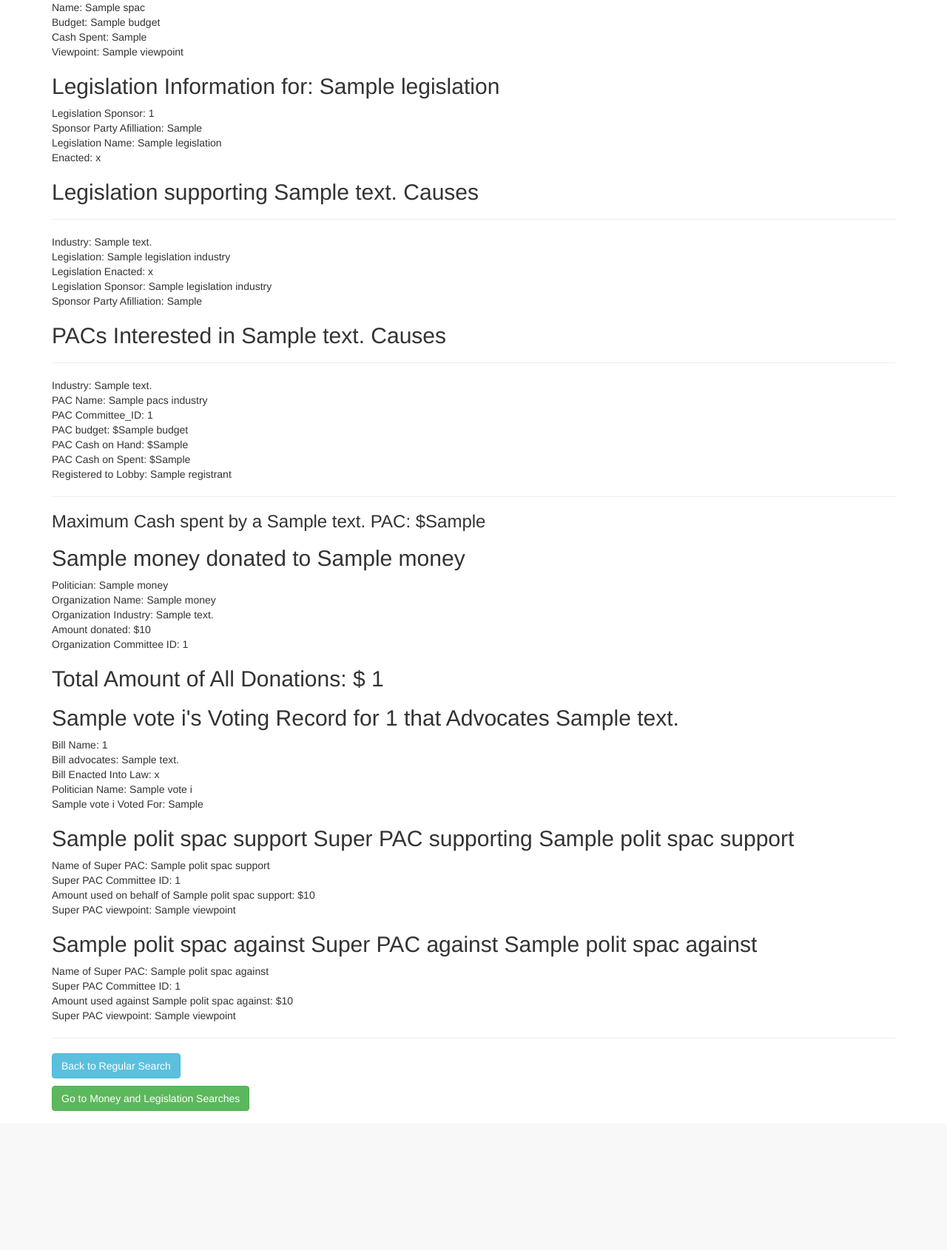
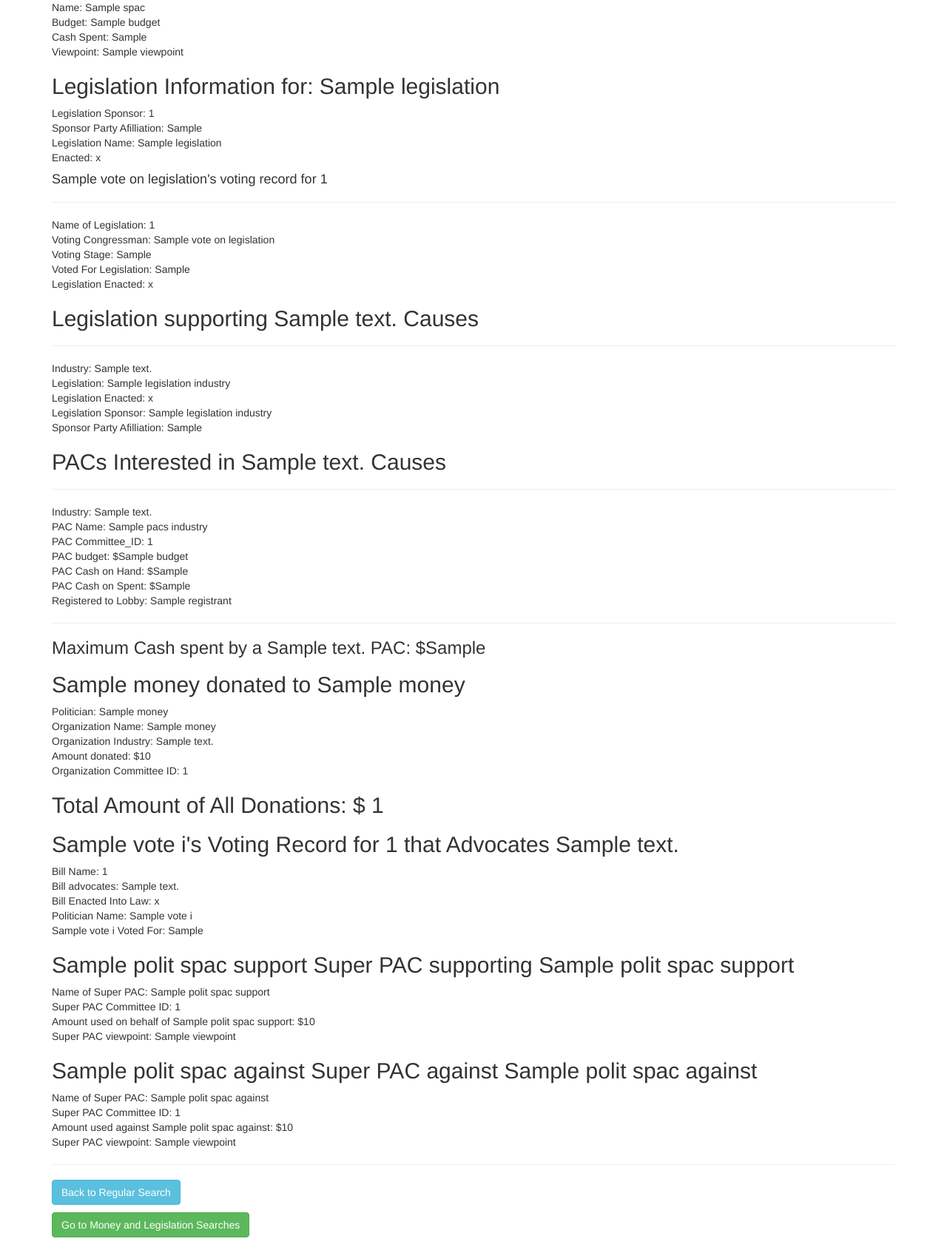
Before and after one commit to dariajung/cs4111-g13, a Flask app: template webserver/templates/search_results.html in a window 1280 px wide. Shown: the part 1554-3244 px from the top of the page at 74% size. Before the commit the page ends 3056 px from the top, so only its background shows below. Run offline with Flask 2, Linux system fonts and the light colour scheme; the template is opened without the code that fills it: most values are stand-ins (such as "Sample title", 1, 10 or a date in 2020); parts of the project's set-up code (start-up, migrations or seed data) failed here and were passed over; some libraries are stand-ins or nearby versions.

Commit message:
add search to see how x politician voted for legislation y

```diff
--- a/webserver/server.py
+++ b/webserver/server.py
@@ -853,6 +853,28 @@ def search_how_polit_voted_on_bill():
 #   results = []
 #   return render_template('search_results.html', money_legislation_data = results)
 
+@app.route('/search_vote_on_legislation', methods=['GET'])
+def search_vote_on_legislation():
+
+  query_p = request.args.get('query_p')
+  query_l = request.args.get('query_l')
+
+  cursor = g.conn.execute("""SELECT v.legislation_name, v.politician_name, v.voting_stage, v.voted_for, l.passed
+                              FROM politicians p, legislation l, votes v
+                              WHERE v.politician_name = %s
+                                    AND l.name = %s
+                                    AND l.name = v.legislation_name
+                                    AND v.politician_name = p.name """, query_p, query_l)
+
+  results = []
+
+  for result in cursor:
+    results.append(result)
+
+  cursor.close()
+
+  return render_template('/search_results.html', vote_on_legislation=results)
+
 @app.route('/search_polit_spac_supports', methods=['GET'])
 def search_politician_spacs_supports():
 
--- a/webserver/templates/search_results.html
+++ b/webserver/templates/search_results.html
@@ -177,6 +177,23 @@
 		{% endif %}
 	</div>
 
+	<!-- Legislation voting record per politician -->
+	<div>
+		{% if (vote_on_legislation is defined) and (vote_on_legislation | length > 0) %}
+			{% for n in vote_on_legislation %}
+				<h4>{{ n[1] }}'s voting record for {{ n[0] }}</h4>
+				<hr></hr>
+				<div>Name of Legislation: {{ n[0] }}</div>
+				<div>Voting Congressman: {{ n[1] }}</div>
+				<div>Voting Stage: {{ n.voting_stage }}</div>
+				<div>Voted For Legislation: {{ n.voted_for }}</div>
+				<div>Legislation Enacted: {{ n.passed }}</div>
+		  	{% endfor %}
+		{% endif %}
+		{% if (vote_on_legislation is defined) and (vote_on_legislation | length == 0) %}
+			<h2>No voting record found.</h2>
+		{% endif %}
+	</div>
 
 	<!-- Legislation search by industry -->
 	<div>
```
Also changed, not shown: webserver/templates/money_search.html (+26 -0 lines).
